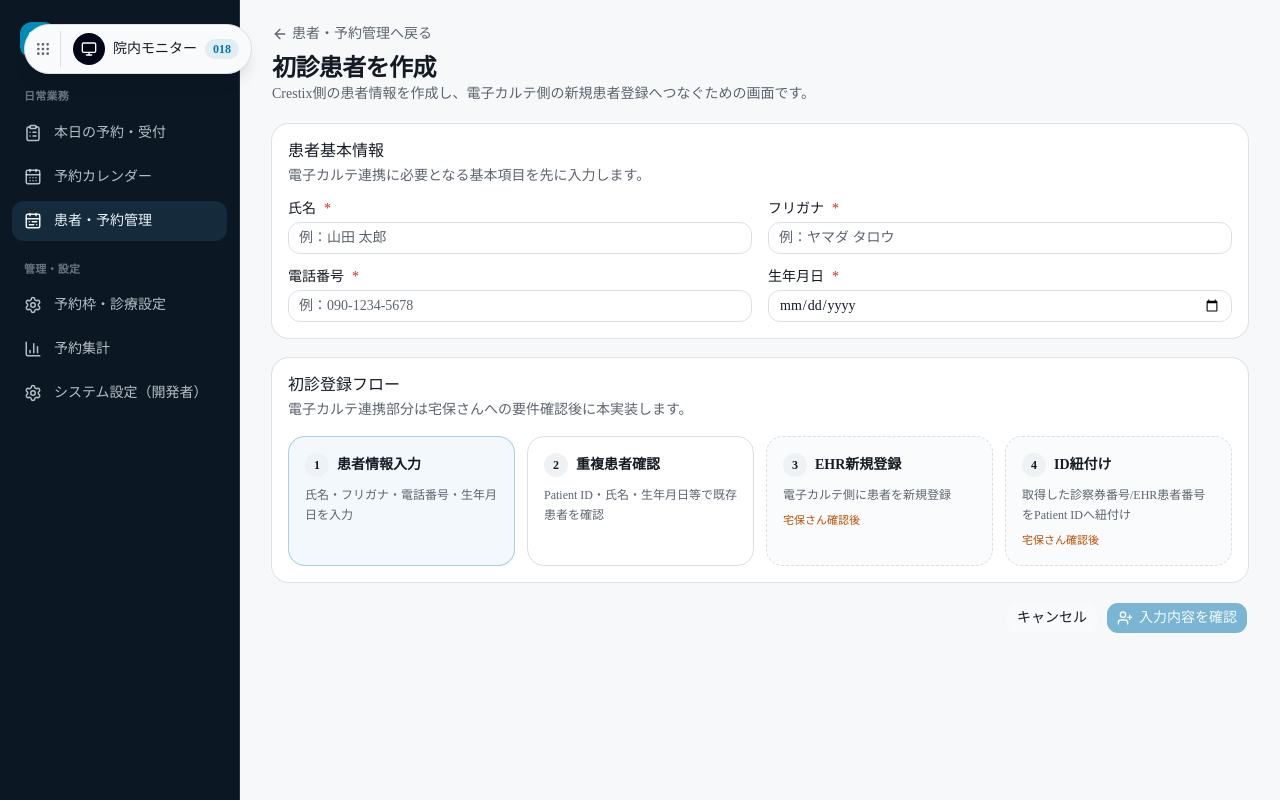
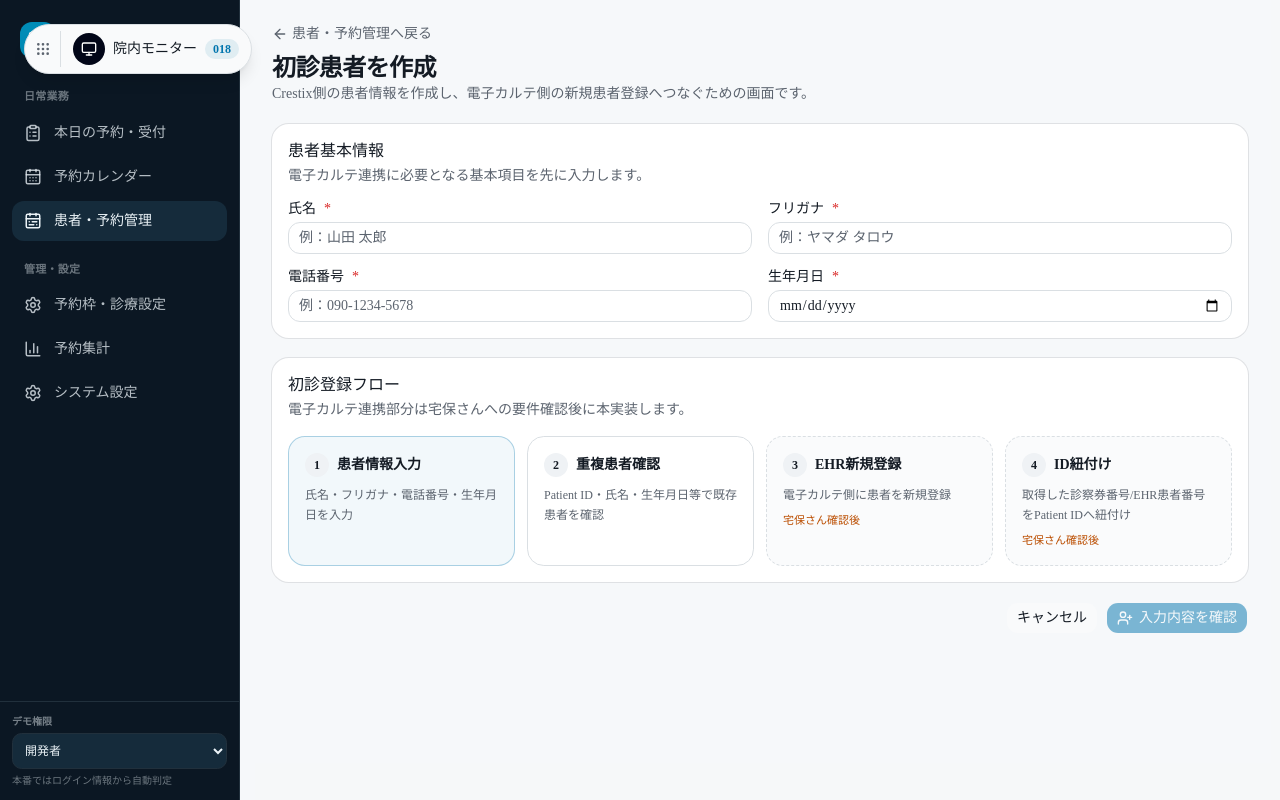
Before and after one commit to crestix-company/crestix-clinic-reservation-system, a Next.js app: page /admin/patients/new in a window 1280 px wide. Built offline with nearby package versions, Linux system fonts and the light colour scheme.

Commit message:
feat: filter admin navigation by demo role

```diff
--- a/src/components/layout/admin-sidebar.tsx
+++ b/src/components/layout/admin-sidebar.tsx
@@ -4,72 +4,63 @@ import Link from "next/link";
 import { usePathname } from "next/navigation";
 import { BarChart3, CalendarDays, CalendarRange, ClipboardList, Settings, Stethoscope } from "lucide-react";
 import { cn } from "@/lib/utils";
+import { useDemoStore, type DemoRole } from "@/components/admin/demo-store";
 
-const groups = [
-  { title: "日常業務", items: [
-    { href: "/admin", label: "本日の予約・受付", icon: ClipboardList },
-    { href: "/admin/calendar", label: "予約カレンダー", icon: CalendarDays },
-    { href: "/admin/reservations", label: "患者・予約管理", icon: CalendarRange },
-  ] },
-  { title: "管理・設定", items: [
-    { href: "/admin/booking-settings", label: "予約枠・診療設定", icon: Settings },
-    { href: "/admin/analytics", label: "予約集計", icon: BarChart3 },
-    { href: "/admin/settings", label: "システム設定（開発者）", icon: Settings },
-  ] },
-];
+const ROLE_LABEL: Record<DemoRole, string> = {
+  DEVELOPER: "開発者",
+  DIRECTOR: "院長",
+  RECEPTION: "受付担当",
+};
 
 export function AdminSidebar() {
   const pathname = usePathname();
+  const { role, setRole } = useDemoStore();
+
+  const groups = [
+    { title: "日常業務", items: [
+      { href: "/admin", label: "本日の予約・受付", icon: ClipboardList, visible: true },
+      { href: "/admin/calendar", label: "予約カレンダー", icon: CalendarDays, visible: true },
+      { href: "/admin/reservations", label: "患者・予約管理", icon: CalendarRange, visible: true },
+    ] },
+    { title: "管理・設定", items: [
+      { href: "/admin/booking-settings", label: "予約枠・診療設定", icon: Settings, visible: role !== "RECEPTION" },
+      { href: "/admin/analytics", label: "予約集計", icon: BarChart3, visible: role !== "RECEPTION" },
+      { href: "/admin/settings", label: "システム設定", icon: Settings, visible: role === "DEVELOPER" },
+    ] },
+  ];
 
   return (
     <aside className="sticky top-0 flex h-screen w-60 shrink-0 flex-col border-r border-sidebar-border bg-sidebar text-sidebar-foreground max-lg:w-16 max-sm:w-14">
       <Link href="/admin" className="flex items-center gap-2 px-5 py-5 max-lg:px-3">
-        <span className="flex size-9 shrink-0 items-center justify-center rounded-lg bg-sidebar-primary text-sidebar-primary-foreground">
-          <Stethoscope className="size-5" />
-        </span>
-        <span className="leading-tight max-lg:hidden">
-          <span className="block text-sm font-semibold">Crestix Reserve</span>
-          <span className="text-xs text-sidebar-foreground/60">瓦谷クリニック</span>
-        </span>
+        <span className="flex size-9 shrink-0 items-center justify-center rounded-lg bg-sidebar-primary text-sidebar-primary-foreground"><Stethoscope className="size-5" /></span>
+        <span className="leading-tight max-lg:hidden"><span className="block text-sm font-semibold">Crestix Reserve</span><span className="text-xs text-sidebar-foreground/60">瓦谷クリニック</span></span>
       </Link>
 
       <nav className="space-y-5 px-3 py-2 max-lg:px-2" aria-label="管理画面">
-        {groups.map((group) => (
-          <div key={group.title} className="space-y-1">
-            <div className="px-3 pb-1 text-[11px] font-semibold tracking-wide text-sidebar-foreground/45 max-lg:hidden">
-              {group.title}
-            </div>
-            {group.items.map((item) => {
-              const patientManagementActive =
-                item.href === "/admin/reservations" && pathname.startsWith("/admin/patients");
-              const active =
-                item.href === "/admin"
-                  ? pathname === "/admin"
-                  : pathname.startsWith(item.href) || patientManagementActive;
+        {groups.map((group) => {
+          const visibleItems = group.items.filter((item) => item.visible);
+          if (visibleItems.length === 0) return null;
+          return <div key={group.title} className="space-y-1">
+            <div className="px-3 pb-1 text-[11px] font-semibold tracking-wide text-sidebar-foreground/45 max-lg:hidden">{group.title}</div>
+            {visibleItems.map((item) => {
+              const patientManagementActive = item.href === "/admin/reservations" && pathname.startsWith("/admin/patients");
+              const active = item.href === "/admin" ? pathname === "/admin" : pathname.startsWith(item.href) || patientManagementActive;
               const Icon = item.icon;
+              return <Link key={item.href} href={item.href} title={item.label} aria-label={item.label} aria-current={active ? "page" : undefined} className={cn("flex items-center gap-3 rounded-lg px-3 py-2.5 text-sm transition-colors max-lg:justify-center max-lg:px-2", active ? "bg-sidebar-accent font-medium text-sidebar-accent-foreground" : "text-sidebar-foreground/80 hover:bg-sidebar-accent/60 hover:text-sidebar-accent-foreground")}>
+                <Icon className="size-[18px] shrink-0" /><span className="max-lg:hidden">{item.label}</span>
+              </Link>;
+            })}
+          </div>;
+        })}
+      </nav>
 
-              return (
-                <Link
-                  key={item.href}
-                  href={item.href}
-                  title={item.label}
-                  aria-label={item.label}
-                  aria-current={active ? "page" : undefined}
-                  className={cn(
-                    "flex items-center gap-3 rounded-lg px-3 py-2.5 text-sm transition-colors max-lg:justify-center max-lg:px-2",
-                    active
-                      ? "bg-sidebar-accent font-medium text-sidebar-accent-foreground"
-                      : "text-sidebar-foreground/80 hover:bg-sidebar-accent/60 hover:text-sidebar-accent-foreground",
-                  )}
-                >
-                  <Icon className="size-[18px] shrink-0" />
-                  <span className="max-lg:hidden">{item.label}</span>
-                </Link>
-              );
-            })}
-          </div>
-        ))}
-      </nav>
+      <div className="mt-auto border-t border-sidebar-border p-3 max-lg:hidden">
+        <label className="mb-1 block text-[10px] font-semibold text-sidebar-foreground/50">デモ権限</label>
+        <select value={role} onChange={(e) => setRole(e.target.value as DemoRole)} className="h-9 w-full rounded-md border border-sidebar-border bg-sidebar-accent px-2 text-xs text-sidebar-accent-foreground">
+          {(Object.keys(ROLE_LABEL) as DemoRole[]).map((value) => <option key={value} value={value}>{ROLE_LABEL[value]}</option>)}
+        </select>
+        <p className="mt-1 text-[10px] text-sidebar-foreground/45">本番ではログイン情報から自動判定</p>
+      </div>
     </aside>
   );
 }
```
